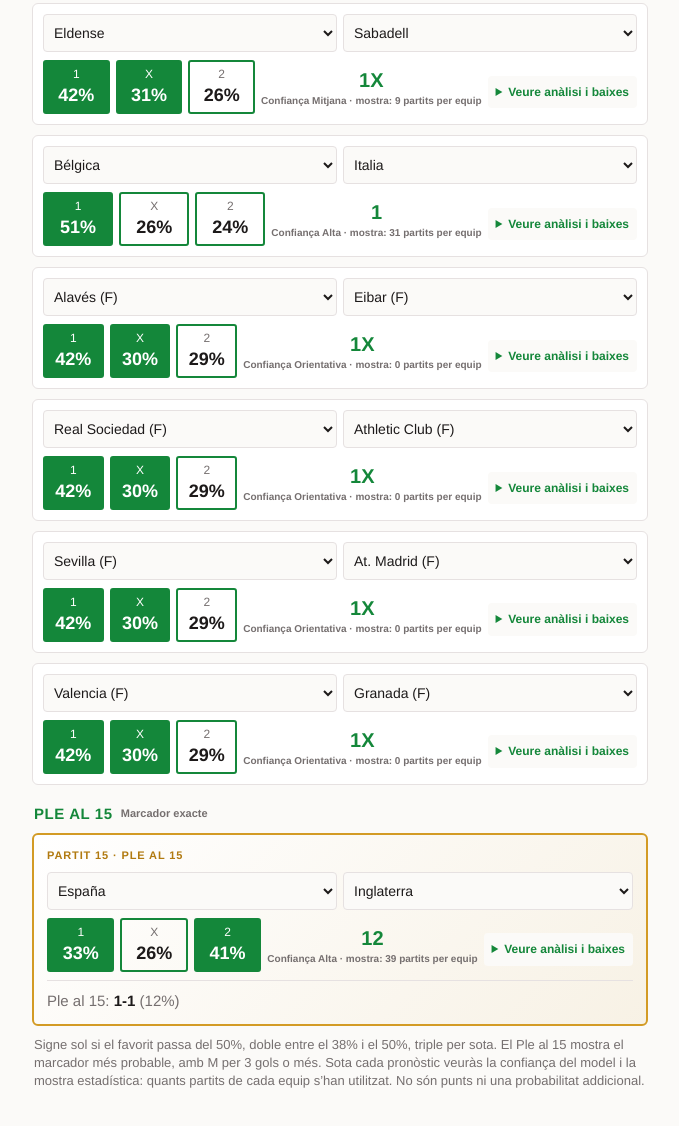
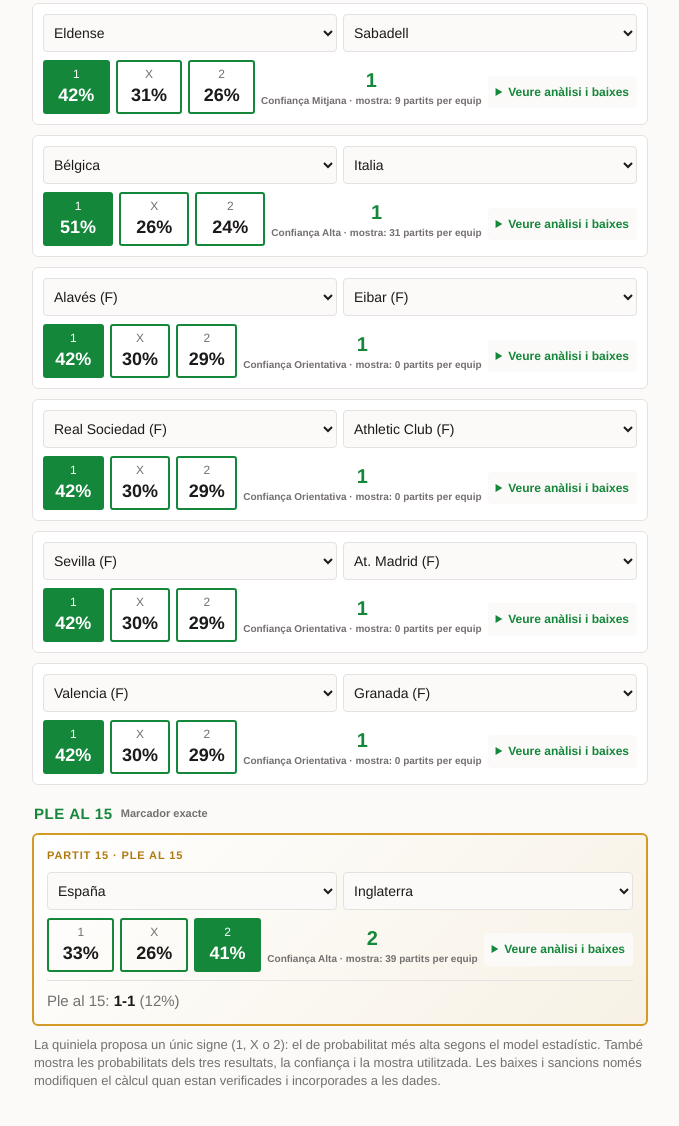
Before and after one commit to CathalMcDonegal/Quini-Gol, a plain HTML site: page index.html in a window 1280 px wide. Shown: the part 1198-2324 px from the top of the page, without its empty margins (300-979 px from the left). Drawn offline with Linux system fonts and the light colour scheme.

Commit message:
Mostra un únic signe per partit

```diff
--- a/index.html
+++ b/index.html
@@ -37,7 +37,7 @@ button.g{background:none;color:var(--r);border:2px solid var(--r)}
 </style></head><body>
 <header><img src="mark.svg" alt=""><div><h1>Quini Gol</h1><p id="sub">Pronòstics amb model estadístic</p></div></header>
 <main><div id="msg"></div><div id="rows"></div>
-<p class="note">Signe sol si el favorit passa del 50%, doble entre el 38% i el 50%, triple per sota. El Ple al 15 mostra el marcador més probable, amb M per 3 gols o més. Sota cada pronòstic veuràs la confiança del model i la mostra estadística: quants partits de cada equip s’han utilitzat. No són punts ni una probabilitat addicional.</p></main>
+<p class="note">La quiniela proposa un únic signe (1, X o 2): el de probabilitat més alta segons el model estadístic. També mostra les probabilitats dels tres resultats, la confiança i la mostra utilitzada. Les baixes i sancions només modifiquen el càlcul quan estan verificades i incorporades a les dades.</p></main>
 <div class="bar"><div><strong id="comb">1</strong> combinacions</div><span><button class="g" id="rs">Esborrar</button> <button class="g" id="save">Desa</button> <button id="cp">Copiar</button></span></div>
 <script>
 const $=s=>document.querySelector(s),K='quiniela_v1';
@@ -92,8 +92,7 @@ function predict(h,a){
  let best=[0,0,0];for(let i=0;i<4;i++)for(let j=0;j<4;j++)if(q[i][j]>q[best[0]][best[1]])best=[i,j,q[i][j]];
  return{p,b:[best[0],best[1],q[best[0]][best[1]]],confidence,samples,expected:[lhg,lag],competition:lh||la||'estimació',teamStats:{home:lh&&C[lh]?.T[hk]||null,away:la&&C[la]?.T[ak]||null}};
 }
-function pick(p){const o=[0,1,2].sort((x,y)=>p[y]-p[x]),mx=p[o[0]];
- const n=mx>=.5?1:mx>=.38?2:3;return o.slice(0,n).sort().map(i=>'1X2'[i]).join('')}
+function pick(p){const o=[0,1,2].sort((x,y)=>p[y]-p[x]);return '1X2'[o[0]]}
 const lab=v=>v==3?'M':v;
 function init(){const all=[...M.SP1.map(r=>[r,'SP1']),...M.SP2.map(r=>[r,'SP2']),...M.INT.map(r=>[r,'INT'])];
  const storageKey=K+'_'+(F.journey||'manual');sel=JSON.parse(localStorage.getItem(storageKey)||'[]');
```
